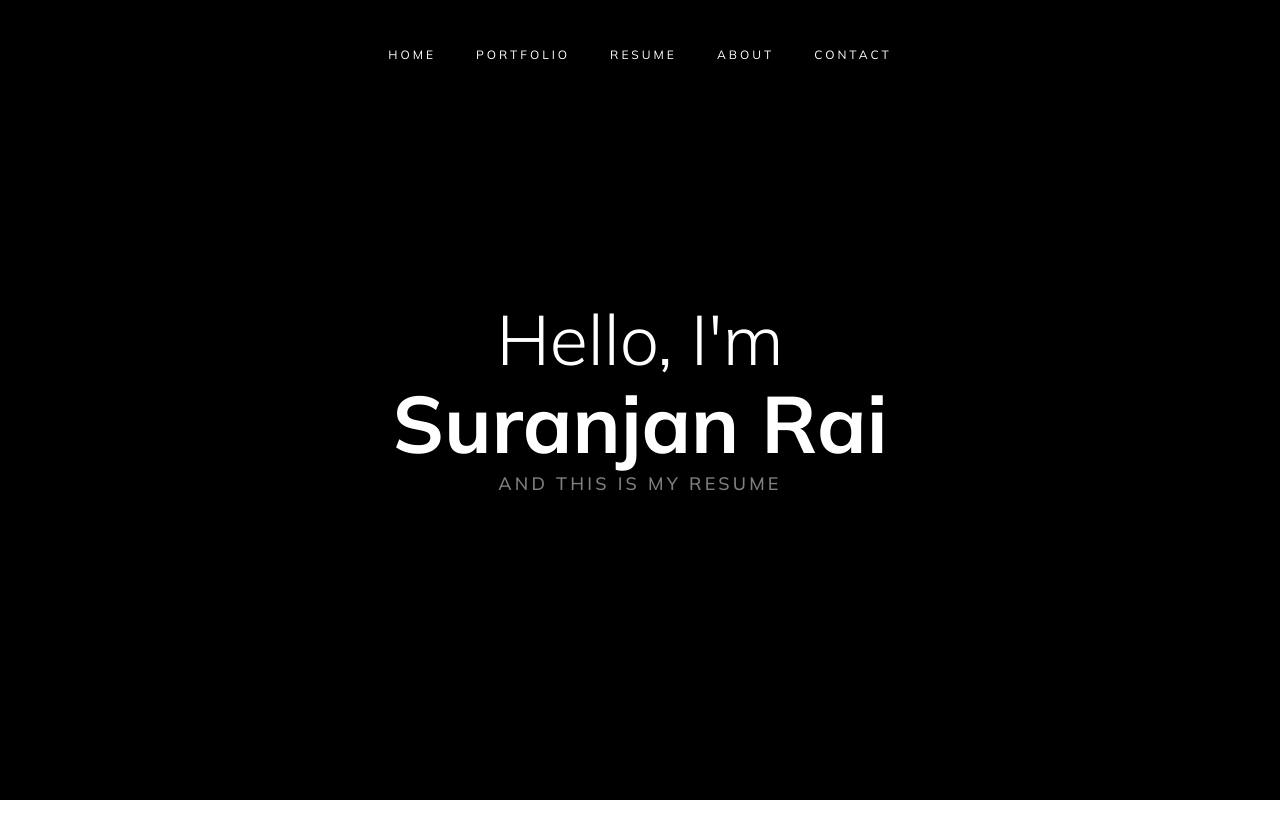
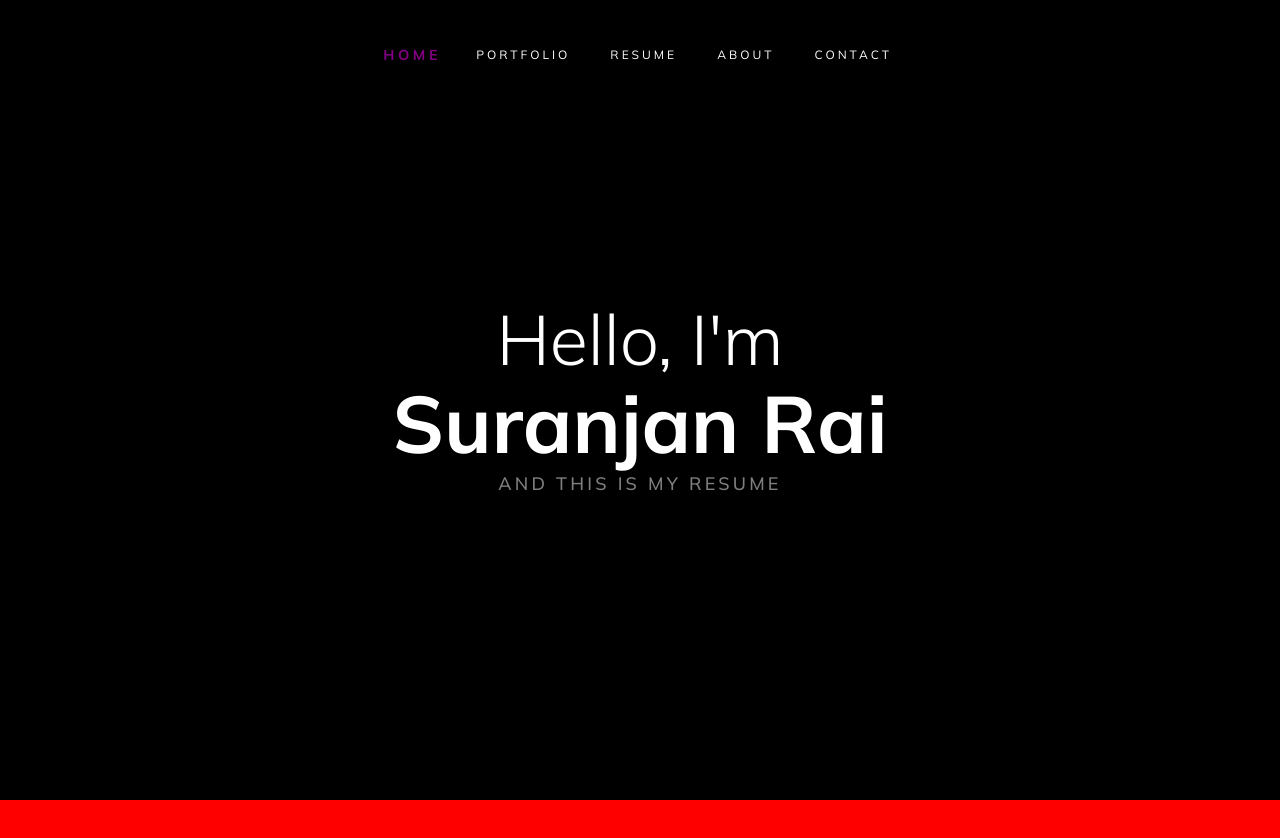
Before and after one commit to Suray54/Rezume, a React (Create React App) app: page / in a window 1280 px wide. Shown: the top 838 px of the page. Before the commit the page ends 800 px from the top, so only its background shows below. Built offline with nearby package versions, Linux system fonts and the light colour scheme.

Commit message:
navbar complete

```diff
--- /dev/null
+++ b/src/components/section-two/section-two.component.jsx
@@ -0,0 +1,7 @@
+import React from "react";
+
+import "./section-two.styles.scss";
+
+export default function SectionTwo() {
+  return <section className="section2" id="section-portfolio"></section>;
+}
--- /dev/null
+++ b/src/components/section-two/section-two.styles.scss
@@ -0,0 +1,6 @@
+$color-white: #fff;
+$color-black: #000;
+.section2 {
+  height: 500vh;
+  background-color: red;
+}
--- a/src/layouts/navbar/navbar.components.jsx
+++ b/src/layouts/navbar/navbar.components.jsx
@@ -1,6 +1,6 @@
 import React, { Component } from "react";
 import "./navbar.styles.scss";
-
+import Scrollspy from "react-scrollspy";
 export default class navbar extends Component {
   render() {
     return (
@@ -24,6 +24,11 @@ export default class navbar extends Component {
               id="navbarsExample09"
             >
               <ul className="navbar-nav">
+                <Scrollspy
+                  className="scrollspy"
+                  items={["section-home", "section-portfolio"]}
+                  currentClassName="isCurrent"
+                >
                   <li className="nav-item">
                     <a className="nav-link" href="#section-home">
                       Home
@@ -49,6 +54,7 @@ export default class navbar extends Component {
                       Contact
                     </a>
                   </li>
+                </Scrollspy>
               </ul>
             </div>
           </div>
--- a/src/layouts/navbar/navbar.styles.scss
+++ b/src/layouts/navbar/navbar.styles.scss
@@ -4,34 +4,28 @@
   background-color: transparent;
   z-index: 1000;
   &-nav {
+    li {
+      a {
+        font-size: 1.2rem;
+        color: white;
+        letter-spacing: 3px;
+        line-height: 3rem;
+        transition: transform 0.3s ease-in-out;
+        &:hover {
+          @media only screen and (max-width: 995px) {
+            transform: none;
+          }
+          transform: scale(1.2);
+          color: purple;
+        }
+      }
+    }
     & .nav-item {
       &:not(:first-child) {
         @media only screen and (max-width: 995px) {
           margin-left: 0;
         }
         margin-left: 3rem;
-      }
-    }
-    li {
-      a {
-        text-decoration: none;
-        font-size: 1.2rem;
-        letter-spacing: 3px;
-        color: white;
-        line-height: 3rem;
-        transition: transform 0.3s ease-in-out;
-      }
-
-      &.active,
-      &:hover {
-        @media only screen and (max-width: 995px) {
-          text-decoration: none;
-          color: purple;
-          transform: scale(1);
-        }
-        text-decoration: none;
-        color: purple;
-        transform: scale(1.2);
       }
     }
   }
@@ -45,15 +39,46 @@
   }
 }
 
+.scrollspy {
+  display: flex;
+  @media only screen and (max-width: 995px) {
+    display: block;
+  }
+
+  .isCurrent {
+    @media only screen and (max-width: 995px) {
+      transform: none;
+    }
+    transform: scale(1.2);
+    font-weight: 700;
+    & a {
+      color: purple;
+    }
+  }
+}
+
 .affix {
   // when scrolled affix is added changing the following properties for effect
   transition: all 0.8s;
   background-color: white;
   padding: 20px 0;
-  .navbar-nav li a {
-    color: grey;
-    &:hover {
-      color: purple;
+  .navbar-nav {
+    li a {
+      color: grey;
+      &:hover {
+        color: purple;
+      }
+    }
+  }
+  .scrollspy {
+    .isCurrent {
+      @media only screen and (max-width: 995px) {
+        transform: none;
+      }
+      transform: scale(1.1);
+      & a {
+        color: purple;
+      }
     }
   }
 }
--- a/src/pages/homepage/homepage.components.jsx
+++ b/src/pages/homepage/homepage.components.jsx
@@ -4,13 +4,15 @@ import "./homepage.styles.scss";
 import Navbar from "../../layouts/navbar/navbar.components";
 
 import SectionOne from "../../components/section-one/section-one.component";
+import SectionTwo from "../../components/section-two/section-two.component";
 
 export default class Homepage extends Component {
   render() {
     return (
-      <div>
+      <div data-spy="scroll" data-target=".navbar" data-offset="50">
         <Navbar />
         <SectionOne />
+        <SectionTwo />
       </div>
     );
   }
```
Lines whose indentation alone changed are shown as unchanged.
